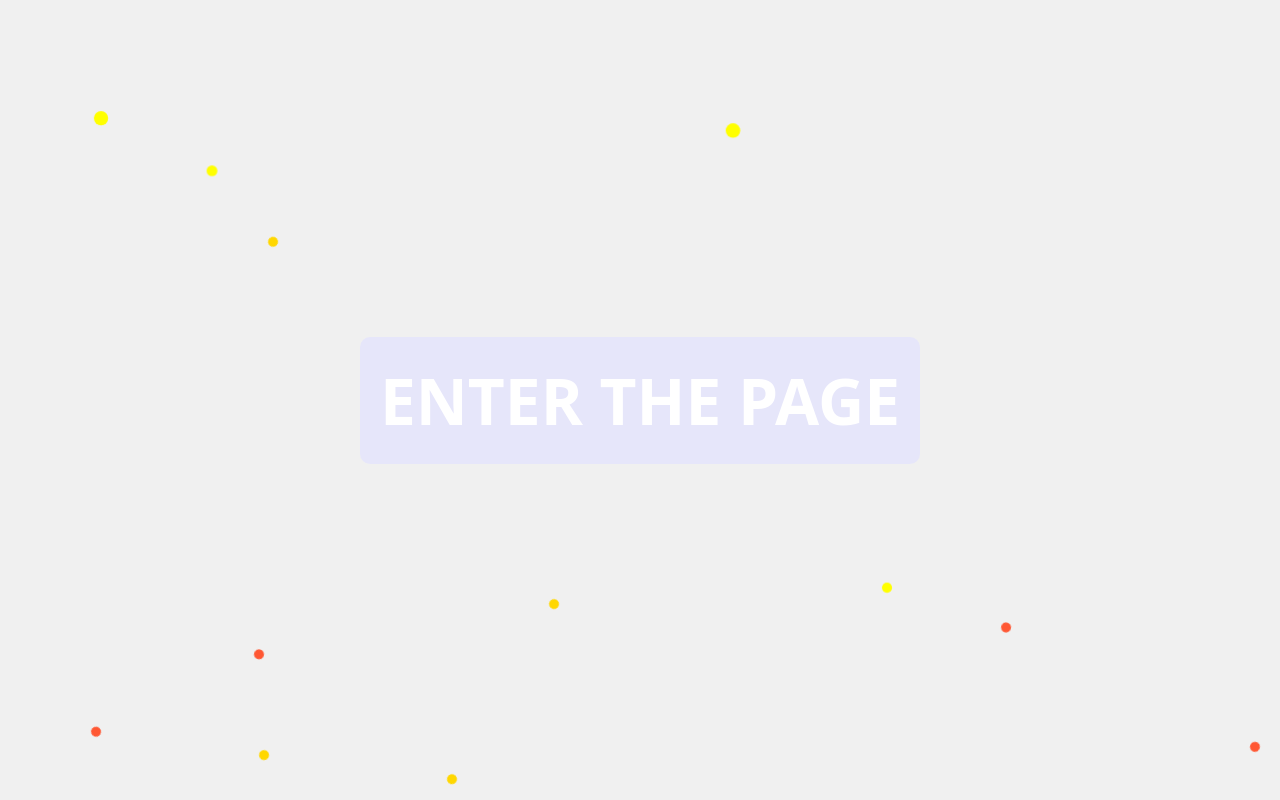
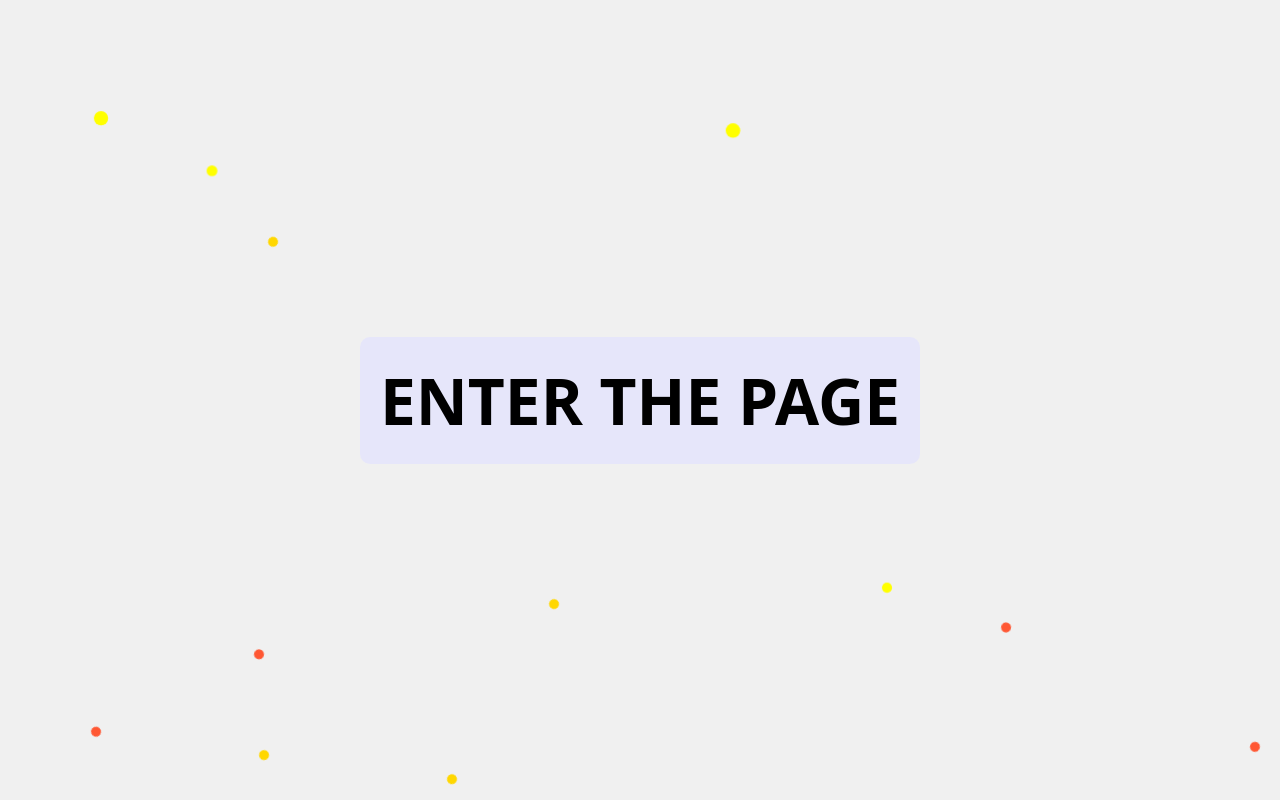
Before and after one commit to abgvt/HappyBirthdayPari.github.io, a plain HTML site: page index.html in a window 1280 px wide. Shown: the top 800 px of the page. Drawn offline with Linux system fonts and the light colour scheme.

Commit message:
Update index.html

```diff
--- a/index.html
+++ b/index.html
@@ -22,7 +22,7 @@
     .container {
       position: absolute;
       text-align: center;
-      color: white; /* Change text color if needed for visibility */
+      color: black; /* Change text color if needed for visibility */
       font-size: 2rem;
       font-weight: bold;
       background-color: lavender; /* Lavender background color */
```
